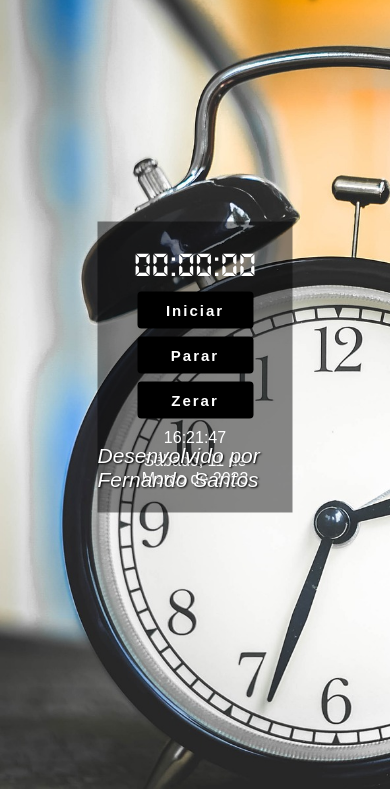
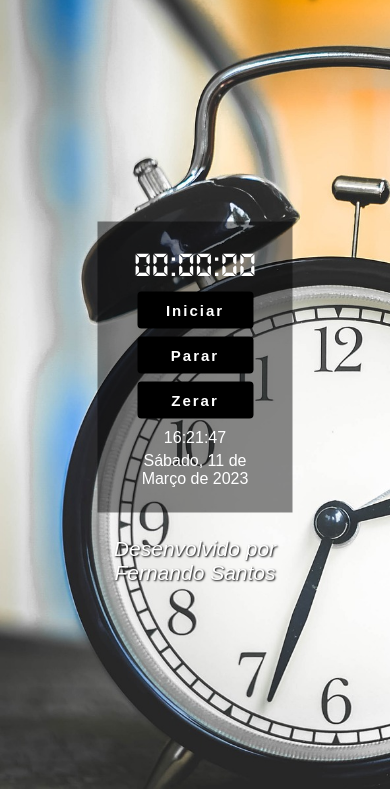
Before and after one commit to Fernandosantos0/horario-atual, a plain HTML site: page index.html in a window 390 px wide. Shown: the part 55-844 px from the top of the page. Drawn offline with Linux system fonts and the light colour scheme.

Commit message:
Alterando o position

```diff
--- a/assets/css/style.css
+++ b/assets/css/style.css
@@ -115,7 +115,7 @@ header#header {
     color: var(--cor-quartenario);
 }
 
-#rodape p {
+#rodape {
     position: absolute;
     top: 62%;
     left: 50%;
@@ -124,10 +124,14 @@ header#header {
     -moz-transform: translate(-50%, -50%);
     -ms-transform: translate(-50%, -50%);
     -o-transform: translate(-50%, -50%);
-    color: var(--cor-primaria);
+    text-align: center;
+}
+
+#rodape p {
     font-style: italic;
     text-shadow: 1px 1px 2px var(--cor-terciara);
     font-size: 21px;
+    color: var(--cor-primaria);
 }
 
 #rodape p a {
@@ -137,6 +141,12 @@ header#header {
 
 #rodape p a:hover {
     color: rgb(83, 180, 83);
+}
+
+@media (max-width: 691px) {
+    #rodape {
+        top: 64%;
+    }
 }
 
 @media (max-width: 552px){
@@ -156,4 +166,8 @@ header#header {
         margin-block: 8px;
     }
 
+    #rodape {
+        top: 73%;
+    }
+
 }
```
